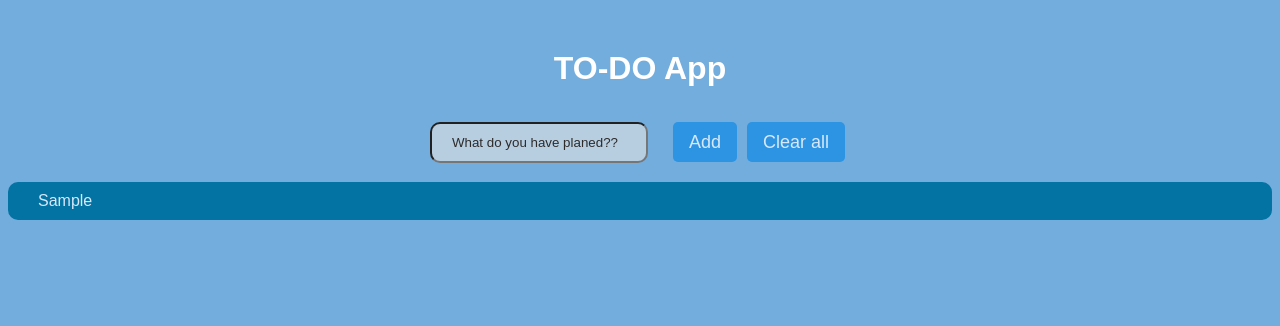
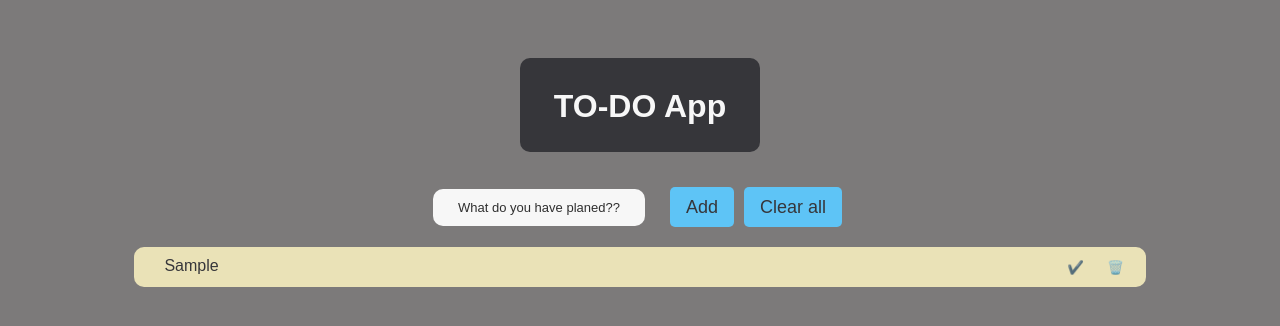
Before and after one commit to Ethanol48/Javascript, a plain HTML site: page 02-Simple-Todo-App/index.html in a window 1280 px wide. Both pictures are taken after typing "Sample" into the empty fields and a click on the button "Add". Drawn offline with Linux system fonts and the light colour scheme.

Commit message:
added functionality to todo-app and some css in index page

```diff
--- a/02-Simple-Todo-App/index.html
+++ b/02-Simple-Todo-App/index.html
@@ -4,8 +4,9 @@
     <link rel="stylesheet" href="style.css"/>
   </head>
 <body>
-  <h1>TO-DO App</h1>
-
+  <div style="display:flex; justify-content: center;">
+    <h1>TO-DO App</h1>
+  </div>
   <div class="taskform">
     <form id="formo">
       <input type="text" class="input" placeholder="What do you have planed??">
--- a/02-Simple-Todo-App/script.js
+++ b/02-Simple-Todo-App/script.js
@@ -2,7 +2,6 @@ const button_add = document.querySelectorAll("button")[0];
 const button_clear = document.querySelectorAll("button")[1];
 const input = document.querySelector("input");
 // const body = document.querySelector('body')
-
 
 let container = document.querySelector("#tasks");
 
@@ -22,11 +21,41 @@ addTask = (e) => {
     const task_el = document.createElement("div");
     task_el.classList.add("task");
 
+    // task content
     task_content = document.createElement("div");
     task_content.classList.add("task-content");
     task_content.innerText = task;
 
     task_el.appendChild(task_content);
+
+    // control
+    const control = document.createElement("div")
+    control.classList.add("control")
+
+    // done button
+    done = document.createElement("button")
+    done.id = "done"
+    done.classList.add("button-control")
+    done.innerText = "✔️"
+    done.addEventListener("click", (e) => {
+      e.target.parentElement.parentElement.classList.toggle("done")
+    })
+    control.appendChild(done)
+
+    // done button
+    erase = document.createElement("button")
+    erase.id = "erase"
+    erase.classList.add("button-control")
+    erase.innerText = "🗑️"
+    erase.addEventListener("click", (e) => {
+      e.target.parentElement.parentElement.remove()
+    })
+
+    control.appendChild(erase)
+
+    task_el.appendChild(control)
+
+    // append to DOM
     container.appendChild(task_el);
 
     input.value = ""
@@ -37,33 +66,20 @@ form.addEventListener("submit", addTask)
 button_add.addEventListener('click', addTask)
 button_clear.addEventListener('click', () => {
   container.innerHTML = ""
-
 })
 
-// let texto = input.value;
+// const doneButton = document.querySelector("#done")
+// console.dir(doneButton)
 
-// function add_todo(texto); {
+// doneButton.addEventListener("click", (e) => {
 
-//   let template = <div class="ToDo">
-//  <div class="texto">texto</div>
-//    <div class="control">
-//      <button>Done</button><button>Close</button>
-//    </div>
-//  </div>
-//
-//
-// }
+//     e.target.parentElement.classList.toggle("done")
 
-function getTemplate() {
-  div = document.createElement("div")
-  div.appendChild
-}
+//   })
 
+// const eraseButton = document.querySelector("#erase")
+// eraseButton.addEventListener("click", (e) => {
 
+//     e.target.parentElement.remove()
 
-//   let element = document.createElement("p")
-//   element.innerText = input.value;
-//   container.appendChild(element);
-
-//   input.value = ""
 // })
--- a/02-Simple-Todo-App/style.css
+++ b/02-Simple-Todo-App/style.css
@@ -1,8 +1,7 @@
 body {
+  display: inline-flexbox;
   justify-content: center;
-  display: inline-flexbox;
-
-  background-color: rgb(114, 173, 221);
+  background-color: #7c7a7a;
   font-family: sans-serif;
 }
 
@@ -11,10 +10,15 @@ body {
 }
 
 h1 {
-  color: rgb(255, 255, 255);
+  color: #f7f7f7;
   margin-top: 50px;
   margin-bottom: 30px;
   text-align: center;
+  background-color: #36363a;
+  border-radius: 10px;
+  width: 15rem;
+  height: 4rem;
+  padding-top: 30px;
 }
 
 .taskform {
@@ -23,36 +27,29 @@ h1 {
   height: 50px;
 }
 ::placeholder {
-  color: rgb(46, 43, 43);
+  color: rgb(47, 47, 47);
 }
 
 .input {
+  border-width: 0cm;
   border-radius: 10px;
-  padding-left: 20px;
+
   margin-right: 20px;
   outline: none;
   height: 35px;
-  width: 12rem;
-  background-color: rgb(183, 206, 224);
+  width: 13rem;
+  font-size: 13px;
+  text-align: center;
+  background-color:  #f7f7f7;
 
-}
-
-.task {
-  margin-top: 15px;
-  margin-bottom: 15px;
-  border-radius: 10px;
-  padding: 10px;
-  padding-left: 30px;
-  color: #d7e8fb;
-  background-color: rgb(2, 115, 163);
 }
 
 .boton {
   margin-inline: 1px;
   font-size: large;
-  color: #d7e8fb;
+  color: #36363a;
   border: none;
-  background-color: rgb(45, 148, 227);
+  background-color: #5ec4f6;
   border-radius: 5px;
   margin: 5px;
   height: 40px;
@@ -65,3 +62,38 @@ h1 {
   justify-content: center;
 
 }
+
+.task {
+  margin-top: 15px;
+  margin-bottom: 15px;
+  border-radius: 10px;
+  padding: 10px;
+  padding-left: 30px;
+  color: #36363a;
+  background-color: #EAE2B7;
+
+  display: flex;
+  justify-content: space-between;
+}
+
+#tasks {
+  margin-left: 10%;
+  margin-right: 10%;
+}
+
+.control {
+  width: 5rem;
+  display: flex;
+  justify-content: space-around;
+}
+
+.button-control {
+  border: none;
+  background-color: transparent;
+  height: 20px;
+
+}
+
+.done {
+  background-color: aquamarine;
+}
--- a/style.css
+++ b/style.css
@@ -2,8 +2,9 @@ html {
   font-family: system-ui, -apple-system, BlinkMacSystemFont, 'Segoe UI', Roboto, Oxygen, Ubuntu, Cantarell, 'Open Sans', 'Helvetica Neue', sans-serif;
   color: #f7f7f7;
   background: #121112;
-  margin-right: 3rem;
-  margin-left: 3rem;
+  margin-right: 15%;
+  margin-left: 15%;
+  margin-top: 5%;
 }
 p {
   font-size: 1.6rem;
@@ -30,6 +31,7 @@ a:hover {
   display: flex;
   justify-content: space-between;
   text-align: center;
+
 }
 
 li {
@@ -61,6 +63,7 @@ li {
 
 .container-proj {
   margin-top: 4rem;
+  max-width: 40rem;
 }
 
 .subrayado {
```
Also changed, not shown: index.html (+2 -2 lines).
